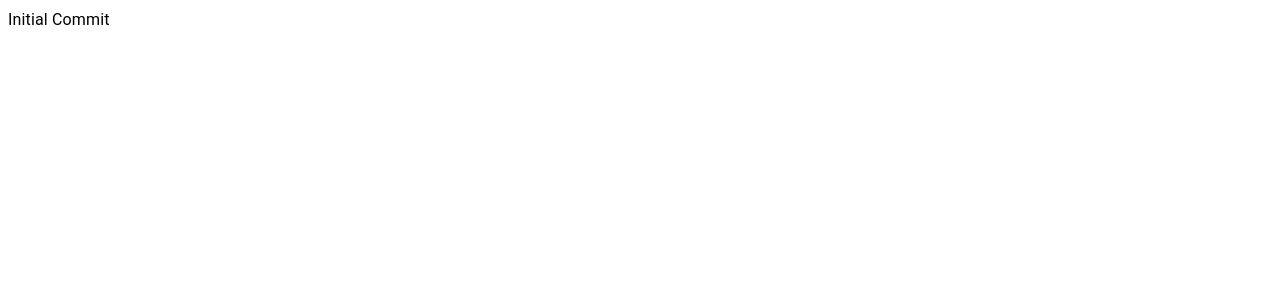
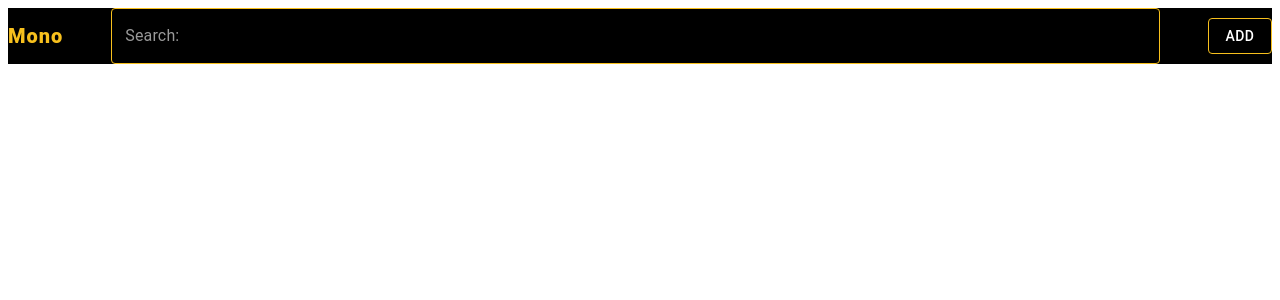
Before and after one commit to slavenstanic/mono-frontend-task, a React (Vite) app: page / in a window 1280 px wide. Shown: the top 300 px of the page. Built offline with nearby package versions, Linux system fonts and the light colour scheme.

Commit message:
navbar UI

```diff
--- a/src/App.tsx
+++ b/src/App.tsx
@@ -1,10 +1,10 @@
-import { Typography } from "@mui/material";
 import type { ReactElement } from "react";
+import { MainPage } from "@/pages/MainPage.tsx";
 
 export const App = (): ReactElement => {
 	return (
 		<div>
-			<Typography>Initial Commit</Typography>
+			<MainPage />
 		</div>
 	);
 };
--- /dev/null
+++ b/src/components/AdButton.tsx
@@ -0,0 +1,24 @@
+import { Button } from "@mui/material";
+
+interface AdButtonProps {
+	content: string;
+}
+
+export const AdButton = ({ content }: AdButtonProps) => {
+	return (
+		<Button
+			variant="outlined"
+			sx={{
+				color: "#fff",
+				borderColor: "#F7C01D",
+				transition: "all 0.3s ease",
+				"&:hover": {
+					backgroundColor: "#F7C01D",
+					color: "#000",
+				},
+			}}
+		>
+			{content}
+		</Button>
+	);
+};
--- /dev/null
+++ b/src/components/Navbar.tsx
@@ -0,0 +1,30 @@
+import { styled, Typography } from "@mui/material";
+import { AdButton } from "@/components/AdButton.tsx";
+import { SearchField } from "@/components/SearchField.tsx";
+
+const Root = styled("div")(() => ({
+	display: "flex",
+	backgroundColor: "#000",
+	gap: "3rem",
+	alignItems: "center",
+}));
+
+export const Navbar = () => {
+	return (
+		<Root>
+			<Typography
+				sx={{
+					color: "#F7C01D",
+					fontSize: "1.25rem",
+					fontWeight: "900",
+					letterSpacing: "0.0625rem",
+					lineHeight: "2rem",
+				}}
+			>
+				Mono
+			</Typography>
+			<SearchField />
+			<AdButton content={"Add"} />
+		</Root>
+	);
+};
--- /dev/null
+++ b/src/components/SearchField.tsx
@@ -0,0 +1,42 @@
+import { styled, TextField } from "@mui/material";
+
+const Root = styled("div")(() => ({
+	width: "100%",
+}));
+
+export const SearchField = () => {
+	return (
+		<Root>
+			<TextField
+				id="outlined-basic"
+				label="Search:"
+				variant="outlined"
+				type="text"
+				fullWidth
+				sx={{
+					"& .MuiInputBase-input": {
+						color: "#fff",
+					},
+					"& .MuiOutlinedInput-root": {
+						"& fieldset": {
+							borderColor: "#F7C01D",
+						},
+						"&:hover fieldset": {
+							borderColor: "#F7C01D",
+						},
+						"&.Mui-focused fieldset": {
+							borderColor: "#F7C01D",
+						},
+					},
+					"& .MuiInputLabel-root": {
+						color: "#fff",
+						opacity: "0.6",
+					},
+					"& label.Mui-focused": {
+						color: "#F7C01D",
+					},
+				}}
+			/>
+		</Root>
+	);
+};
--- /dev/null
+++ b/src/pages/MainPage.tsx
@@ -0,0 +1,5 @@
+import { Navbar } from "@/components/Navbar.tsx";
+
+export const MainPage = () => {
+	return <Navbar />;
+};
```
